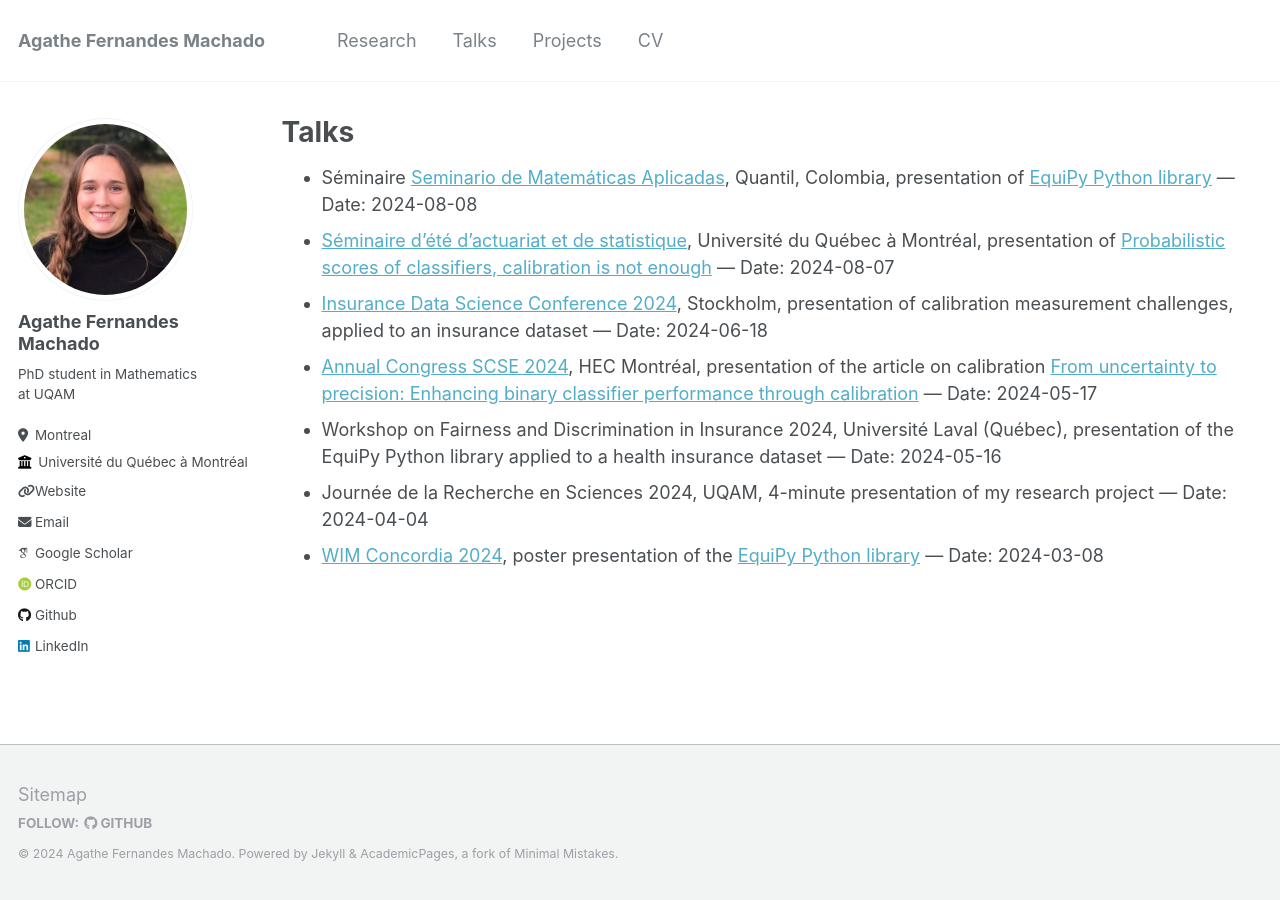
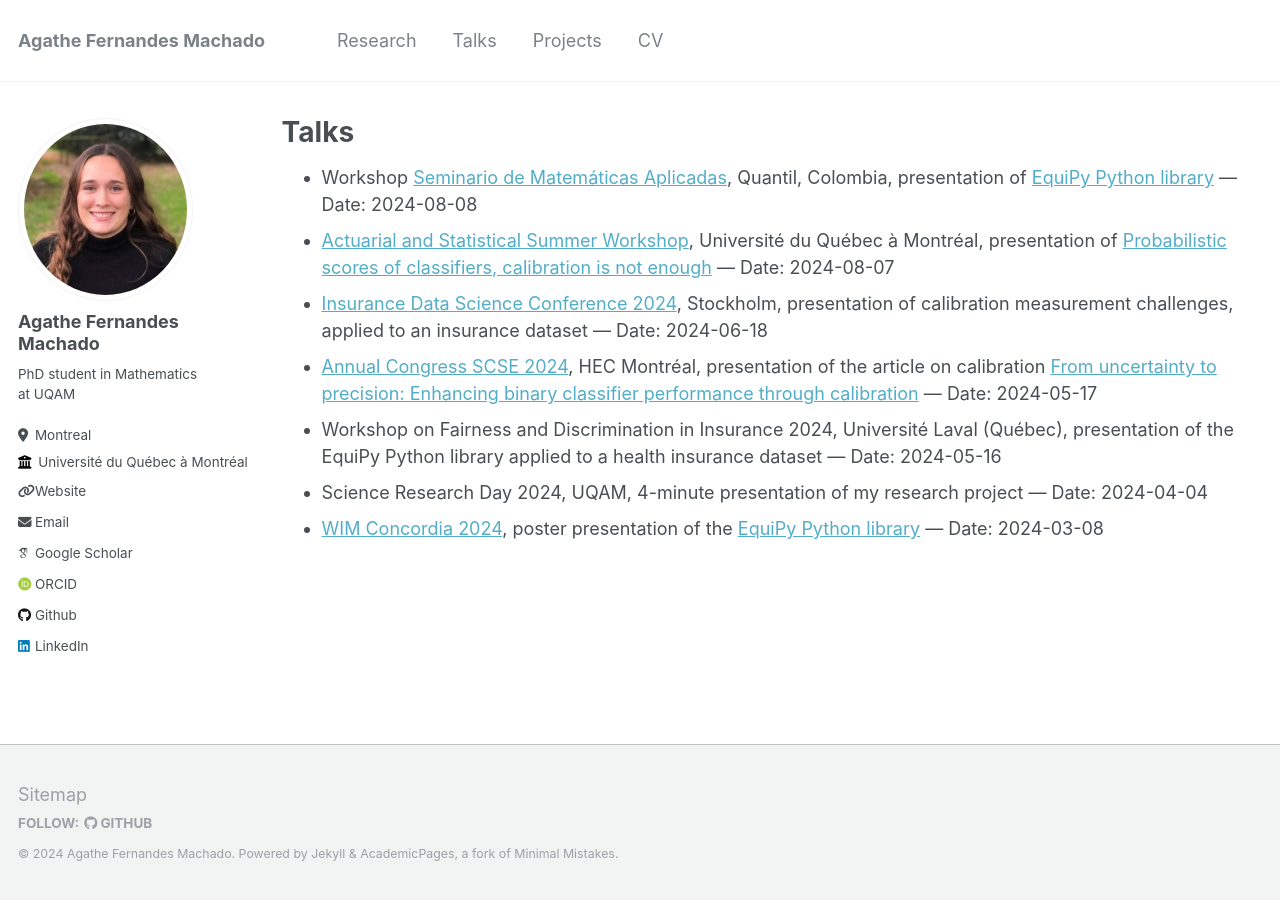
Before and after one commit to fer-agathe/fer-agathe.github.io, a Jekyll site: the page built from _pages/talks.md, in a window 1280 px wide. Built offline with Jekyll 4.4.1, drawn with Linux system fonts in a browser that asks for light colours; some web fonts are replaced.

Commit message:
change picture and delete useless pictures

```diff
--- a/_config.yml
+++ b/_config.yml
@@ -21,7 +21,7 @@ repository               : "fer-agathe/fer-agathe.github.io"
 #               Additional customization can be done by editing /_includes/author-profile.html
 author:
   # Biographic information
-  avatar           : "photo_agathe_2.jpg"
+  avatar           : "profile_picture.jpg"
   name             : "Agathe Fernandes Machado"
   pronouns         : # example: "she/her"
   bio              : "PhD student in Mathematics at UQAM"
--- a/_pages/talks.md
+++ b/_pages/talks.md
@@ -5,10 +5,10 @@ permalink: /talks/
 author_profile: true
 ---
 
-- Séminaire [Seminario de Matemáticas Aplicadas](https://github.com/fer‑agathe/quantil_seminar.git), Quantil, Colombia, presentation of [EquiPy Python library](https://equilibration.github.io/equipy/) — Date: 2024-08-08
-- [Séminaire d’été d’actuariat et de statistique](https://github.com/TommyMastro/Seminaire_actu_stats_UQAM), Université du Québec à Montréal, presentation of [Probabilistic scores of classifiers, calibration is not enough](https://arxiv.org/abs/2408.03421) — Date: 2024-08-07
+- Workshop [Seminario de Matemáticas Aplicadas](https://github.com/fer‑agathe/quantil_seminar.git), Quantil, Colombia, presentation of [EquiPy Python library](https://equilibration.github.io/equipy/) — Date: 2024-08-08
+- [Actuarial and Statistical Summer Workshop](https://github.com/TommyMastro/Seminaire_actu_stats_UQAM), Université du Québec à Montréal, presentation of [Probabilistic scores of classifiers, calibration is not enough](https://arxiv.org/abs/2408.03421) — Date: 2024-08-07
 - [Insurance Data Science Conference 2024](https://github.com/fer-agathe/IDSC_2024.git), Stockholm, presentation of calibration measurement challenges, applied to an insurance dataset — Date: 2024-06-18
 - [Annual Congress SCSE 2024](https://github.com/fer-agathe/scse_2024.git), HEC Montréal, presentation of the article on calibration [From uncertainty to precision: Enhancing binary classifier performance through calibration](https://arxiv.org/pdf/2402.07790) — Date: 2024-05-17
 - Workshop on Fairness and Discrimination in Insurance 2024, Université Laval (Québec), presentation of the EquiPy Python library applied to a health insurance dataset — Date: 2024-05-16
-- Journée de la Recherche en Sciences 2024, UQAM, 4-minute presentation of my research project — Date: 2024-04-04
+- Science Research Day 2024, UQAM, 4-minute presentation of my research project — Date: 2024-04-04
 - [WIM Concordia 2024](https://github.com/fer-agathe/WIM_2024_equipy.git), poster presentation of the [EquiPy Python library](https://equilibration.github.io/equipy/) — Date: 2024-03-08
```
Also changed, not shown: _pages/markdown.md (+1 -1 lines), images/3953273590_704e3899d5_m.jpg (deleted), images/500x300.png (deleted), images/bio-photo-2.jpg (deleted), images/bio-photo.jpg (deleted), images/image-alignment-1200x4002.jpg (deleted), images/image-alignment-150x150.jpg (deleted), images/image-alignment-300x200.jpg (deleted), images/image-alignment-580x300.jpg (deleted), images/mstile-144x144.png (deleted), images/mstile-150x150.png (deleted), images/mstile-310x150.png (deleted), images/mstile-310x310.png (deleted), images/mstile-70x70.png (deleted), 3 more files, 1 other file.
